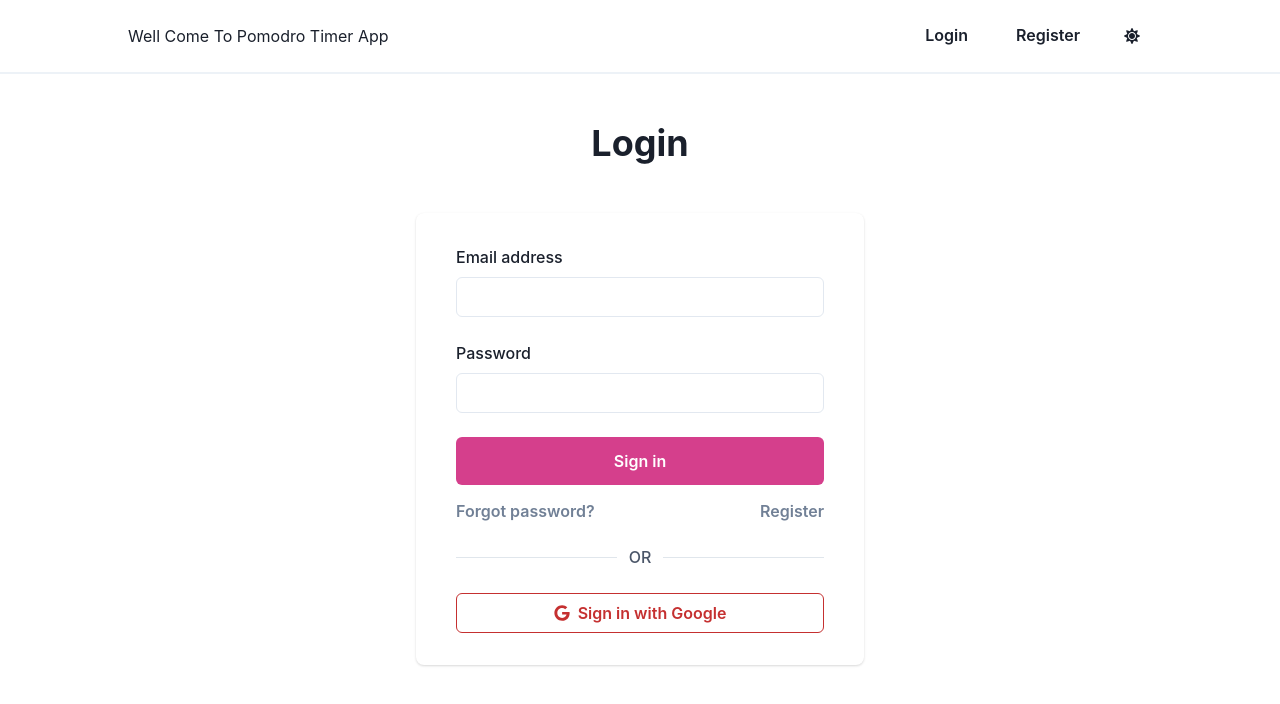
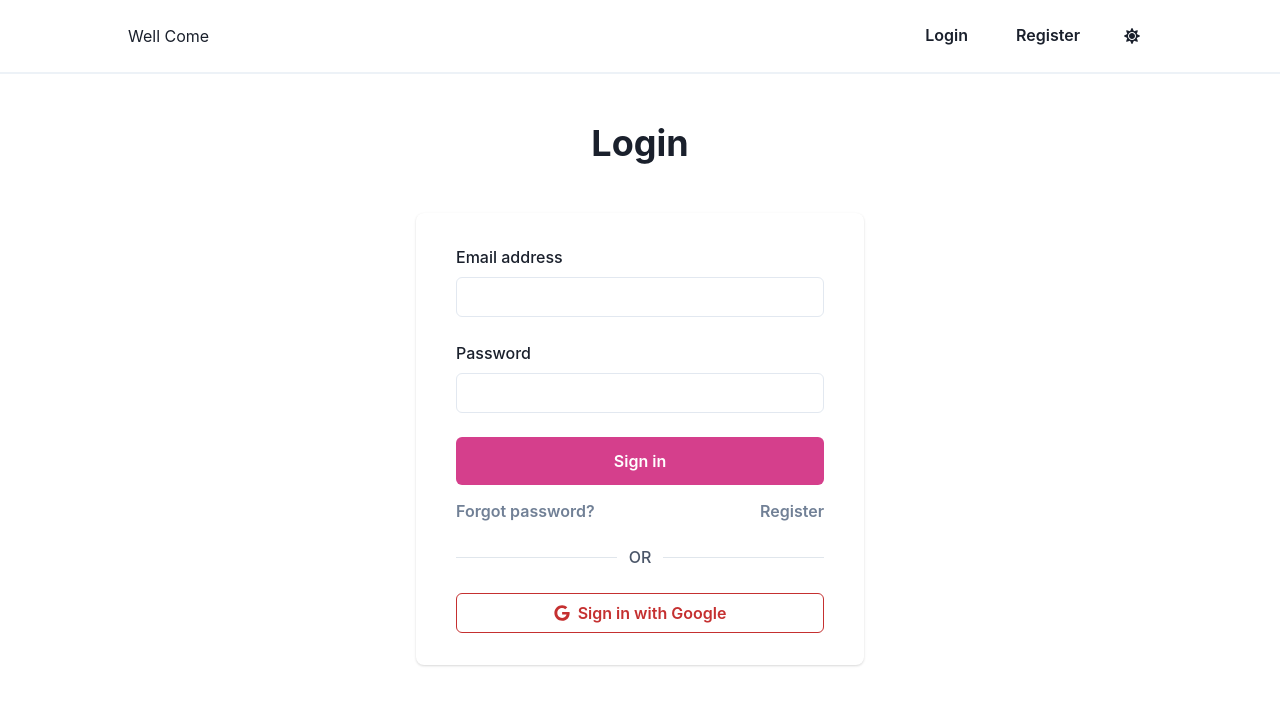
Before and after one commit to suhailkhazirbhat/Assessment_first, a React (Create React App) app: page / in a window 1280 px wide. Shown: the top 704 px of the page. Built offline with nearby package versions, Linux system fonts and the light colour scheme; no server answers.

Commit message:
fit_hey_boss

```diff
--- a/src/components/Navbar.jsx
+++ b/src/components/Navbar.jsx
@@ -29,7 +29,7 @@ export function Navbar() {
         mx='auto'
         spacing={4}
       >
-        <div>Well Come To Pomodro Timer App</div>
+        <div>Well Come</div>
         <Spacer />
         {!currentUser && <Navlink to='/login' name='Login' />}
         {!currentUser && <Navlink to='/register' name='Register' />}
--- a/src/pages/Pomodro_timer_app.jsx
+++ b/src/pages/Pomodro_timer_app.jsx
@@ -85,7 +85,7 @@ function Pomodro_timer_app() {
   return (
     <Container centerContent mt={25}>
       <Heading as="h1"   mb={6} noOfLines={1} size='lg'>
-     Well Come To Pomodro timer app
+     Well Come To Timer App
       </Heading>
 
       <Button
```
